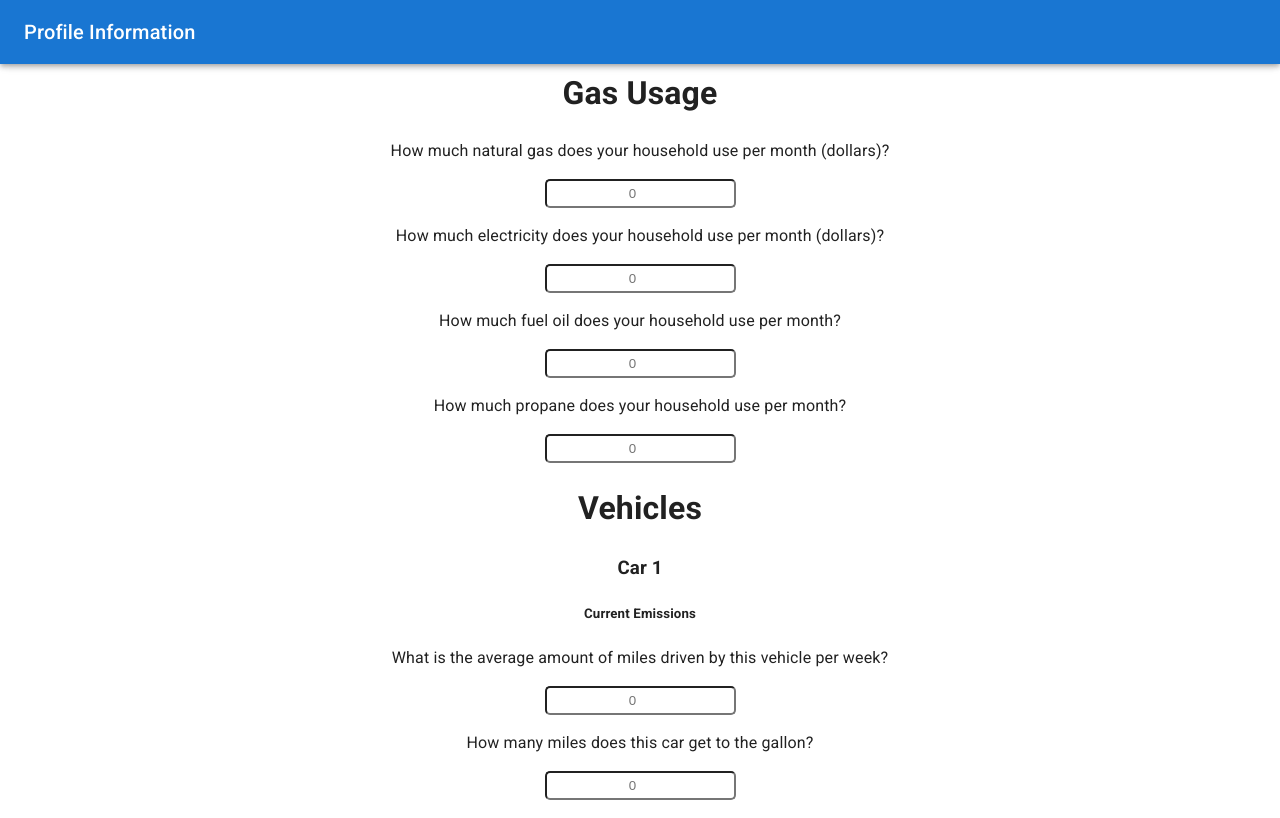
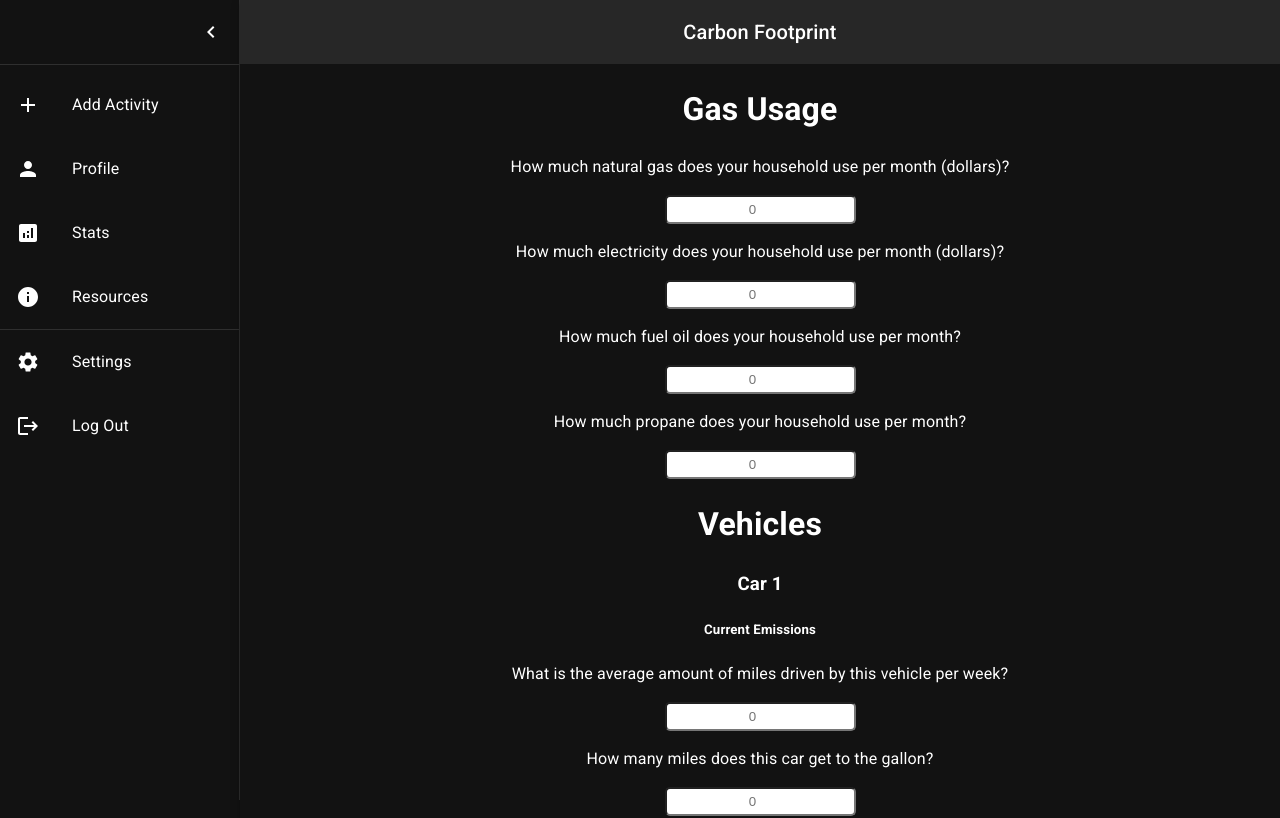
Before and after one commit to laolmstead/CarbonFootprint2021, a React (Create React App) app in the folder frontend/: page /Profile in a window 1280 px wide. Shown: the top 818 px of the page. Built offline with nearby package versions, Linux system fonts and the light colour scheme.

Commit message:
Updated Profile
Moved Profile and CSS into src. Added ProfileWithSidebar. Changed routes to include ProfileWithSidebar instead of Profile/Profile.

```diff
--- a/frontend/src/Profile/Profile.js
+++ b/frontend/src/Profile.js
@@ -1,44 +1,11 @@
 import * as React from 'react';
 import "./Profile.css";
-import Box from '@mui/material/Box';
-import Drawer from '@mui/material/Drawer';
-import Button from '@mui/material/Button';
-import List from '@mui/material/List';
-import Divider from '@mui/material/Divider';
-import ListItem from '@mui/material/ListItem';
-import ListItemIcon from '@mui/material/ListItemIcon';
-import ListItemText from '@mui/material/ListItemText';
-import DashboardIcon from '@mui/icons-material/Dashboard';
-import PersonIcon from '@mui/icons-material/Person';
-import AppBar from '@mui/material/AppBar';
-import Typography from '@mui/material/Typography';
-import Toolbar from '@mui/material/Toolbar';
-import CssBaseline from '@mui/material/CssBaseline';
-
-let drawerWidth = 240;
 
 export default function Form() {
 
   return (
+    <body>
     <div className="Profile">
-      <header className="Profile-header">
-      <CssBaseline />
-        <AppBar
-              position="fixed"
-              sx={{ width: `calc(100%)`, ml: `${drawerWidth}px` }}
-            >
-              <Toolbar>
-                <Typography variant="h6" noWrap component="div">
-                  Profile Information
-                </Typography>
-              </Toolbar>
-            </AppBar>
-        </header>
-        <body>
-        <Box
-        component="main"
-        sx={{ flexGrow: 1, bgcolor: 'background.default', p: 6 }}
-        >
         <h1>Gas Usage</h1>
         <form className="Profile-form" action="">
             <p>How much natural gas does your household use per month (dollars)?</p>
@@ -136,9 +103,8 @@ export default function Form() {
         <footer>
           2021 BeaverHacks Fall Hackathon
         </footer>
-        </Box>
-      </body>
     </div>
+    </body>
   );
 
 }
--- /dev/null
+++ b/frontend/src/ProfileWithSidebar.js
@@ -0,0 +1,151 @@
+import * as React from 'react';
+import { styled, ThemeProvider } from '@mui/material/styles';
+import CssBaseline from '@mui/material/CssBaseline';
+import MuiDrawer from '@mui/material/Drawer';
+import Box from '@mui/material/Box';
+import MuiAppBar from '@mui/material/AppBar';
+import Toolbar from '@mui/material/Toolbar';
+import List from '@mui/material/List';
+import Typography from '@mui/material/Typography';
+import Divider from '@mui/material/Divider';
+import IconButton from '@mui/material/IconButton';
+import Container from '@mui/material/Container';
+import MenuIcon from '@mui/icons-material/Menu';
+import ChevronLeftIcon from '@mui/icons-material/ChevronLeft';
+
+import { darkTheme } from '../src/Components/ThemeHandler';
+import { sideBar } from '../src/Components/SideBar';
+import Form from './Profile';
+
+const drawerWidth = 240;
+
+const AppBar = styled(MuiAppBar, {
+  shouldForwardProp: (prop) => prop !== 'open',
+})(({ theme, open }) => ({
+  zIndex: theme.zIndex.drawer + 1,
+  transition: theme.transitions.create(['width', 'margin'], {
+    easing: theme.transitions.easing.sharp,
+    duration: theme.transitions.duration.leavingScreen,
+  }),
+  ...(open && {
+    marginLeft: drawerWidth,
+    width: `calc(100% - ${drawerWidth}px)`,
+    transition: theme.transitions.create(['width', 'margin'], {
+      easing: theme.transitions.easing.sharp,
+      duration: theme.transitions.duration.enteringScreen,
+    }),
+  }),
+}));
+
+const Drawer = styled(MuiDrawer, { shouldForwardProp: (prop) => prop !== 'open' })(
+  ({ theme, open }) => ({
+    '& .MuiDrawer-paper': {
+      position: 'fixed',
+      whiteSpace: 'nowrap',
+      width: drawerWidth,
+      transition: theme.transitions.create('width', {
+        easing: theme.transitions.easing.sharp,
+        duration: theme.transitions.duration.enteringScreen,
+      }),
+      boxSizing: 'border-box',
+      ...(!open && {
+        overflowX: 'hidden',
+        transition: theme.transitions.create('width', {
+          easing: theme.transitions.easing.sharp,
+          duration: theme.transitions.duration.leavingScreen,
+        }),
+        width: theme.spacing(7),
+        [theme.breakpoints.up('sm')]: {
+          width: theme.spacing(9),
+        },
+      }),
+    },
+  }),
+);
+
+function DashboardContent() {
+  const [open, setOpen] = React.useState(true);
+  const toggleDrawer = () => {
+    setOpen(!open);
+  };
+
+  return (
+      <div>
+
+        <ThemeProvider theme={darkTheme}>
+
+            <Box sx={{ display: 'flex' }}>
+
+                <CssBaseline />
+
+                <AppBar position="relative" sx={{ width: `calc(100%)-${drawerWidth}`, ml: `${drawerWidth}px` }} open={open}>
+                    <Toolbar
+                        position="fixed"
+                        sx={{
+                        pr: '24px', // keep right padding when drawer closed
+                        }}
+                    >
+                        <IconButton
+                        edge="start"
+                        color="inherit"
+                        aria-label="open drawer"
+                        onClick={toggleDrawer}
+                        sx={{
+                            marginRight: '-30px',
+                            ...(open && { display: 'none' }),
+                        }}
+                        >
+                        <MenuIcon />
+                        </IconButton>
+                        <Typography
+                        component="h1"
+                        variant="h6"
+                        color="inherit"
+                        noWrap
+                        align="center"
+                        sx={{ flexGrow: 1 }}
+                        >
+                        Carbon Footprint
+                        </Typography>
+                    </Toolbar>
+                    <Box
+        component="main"
+        sx={{bgcolor: 'background.default', paddingTop: 0}}
+        >
+        <div>
+            <Form/>
+        </div>
+
+        </Box>
+                </AppBar>
+            <Drawer variant="permanent" open={open}>
+                <Toolbar
+                    sx={{
+                    display: 'flex',
+                    alignItems: 'center',
+                    justifyContent: 'flex-end',
+                    px: [1],
+                    }}
+                >
+                    <IconButton onClick={toggleDrawer}>
+                        <ChevronLeftIcon />
+                    </IconButton>
+                </Toolbar>
+
+                <Divider />
+
+                <List>{sideBar}</List>
+
+            </Drawer>
+
+
+        </Box>
+
+        </ThemeProvider>
+    </div>
+  );
+}
+
+export default function Dashboard() {
+  return <DashboardContent />;
+}
--- a/frontend/src/routes.js
+++ b/frontend/src/routes.js
@@ -2,7 +2,7 @@ import React, {Component} from "react";
 import { Router, Switch, Route } from "react-router-dom";
 
 import App from './App'
-import Profile from './Profile/Profile'
+import Profile from './ProfileWithSidebar'
 import history from './history'
 import Form from './FormwithSidebar.js'
 
```
Also changed, not shown: frontend/src/Profile.css (renamed from frontend/src/Profile/Profile.css).
